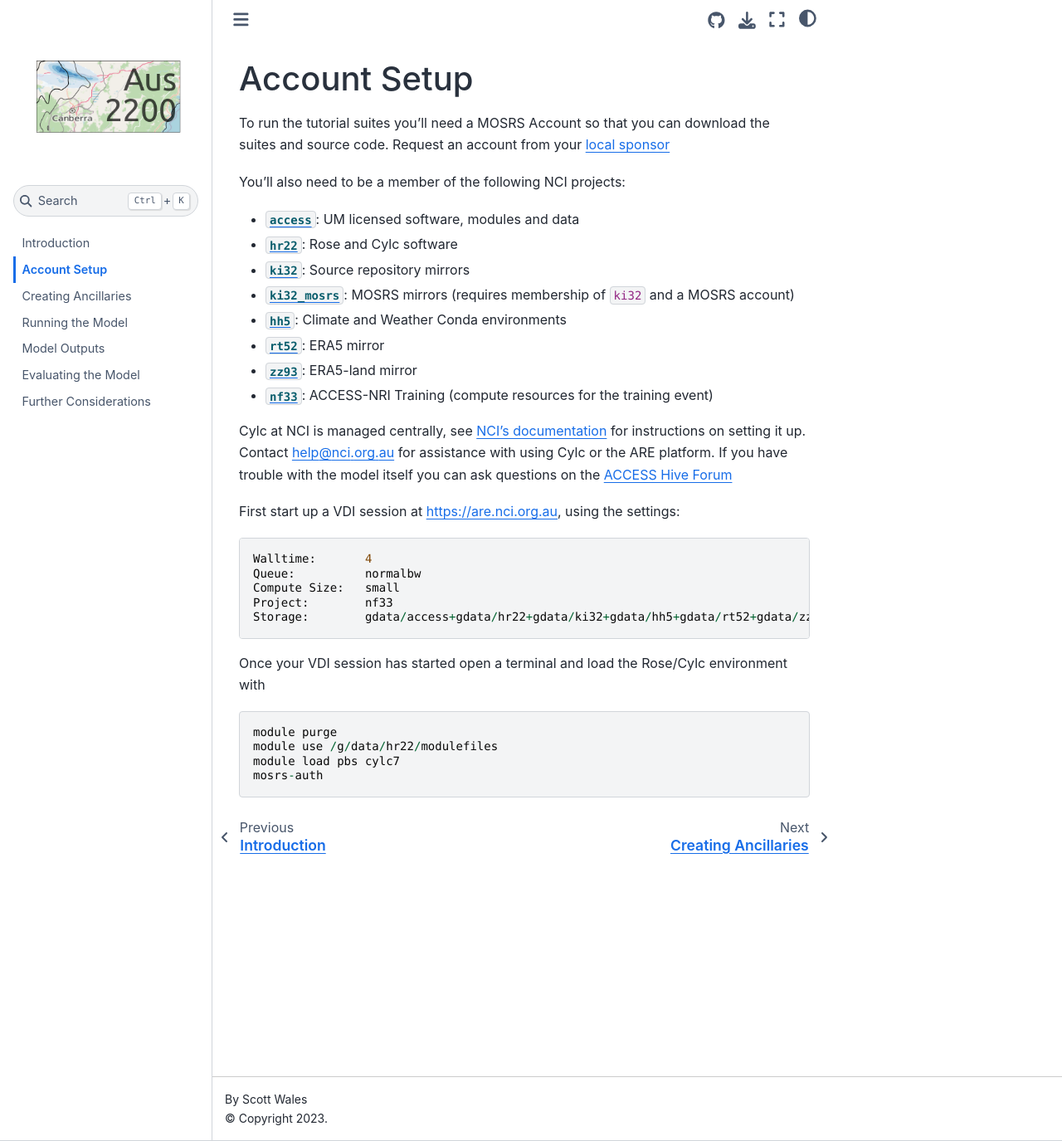
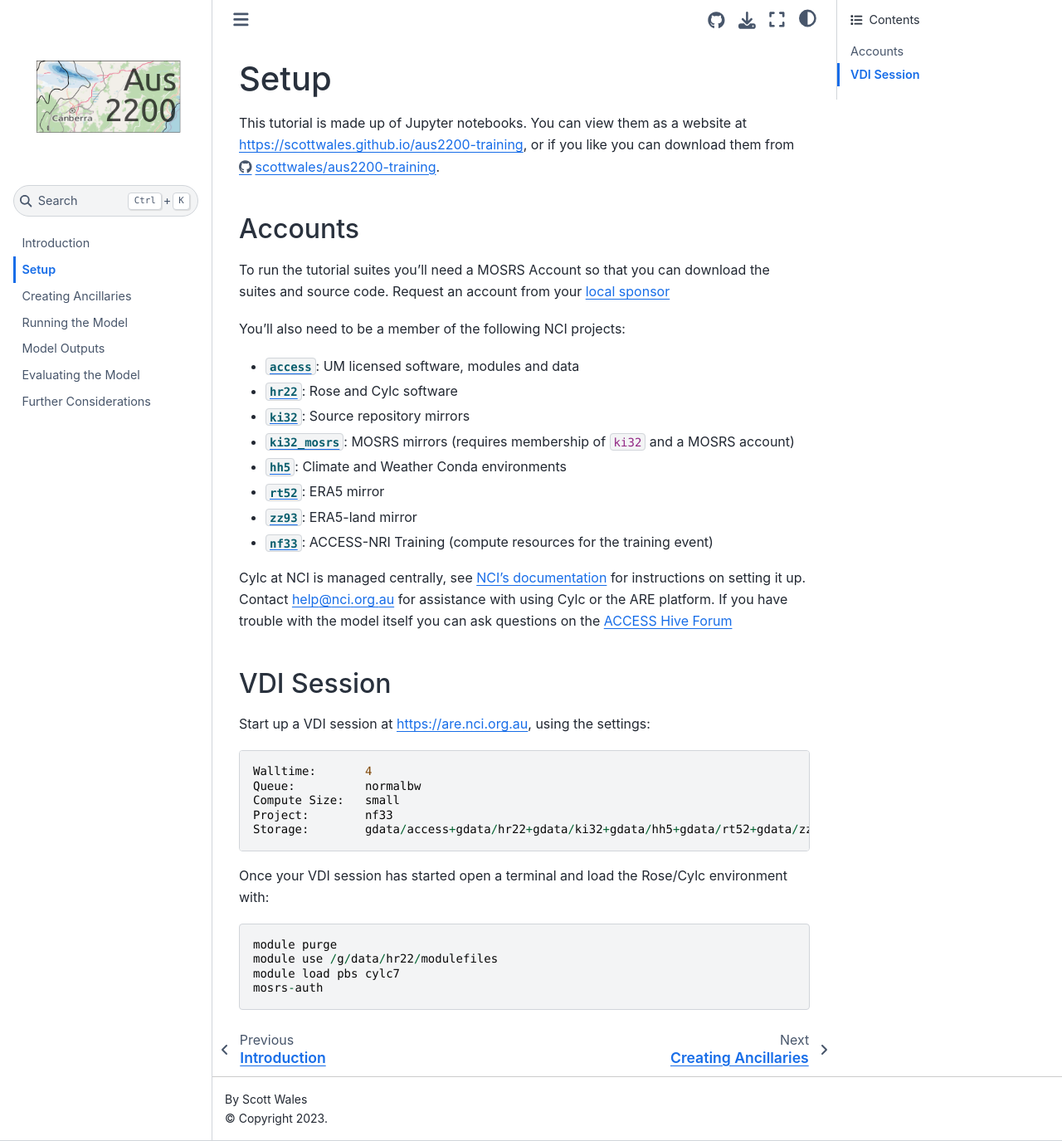
Before and after one commit to ScottWales/aus2200-training, a Jupyter Book: the page built from setup.md, in a window 1280 px wide and 1375 px high. Shown: the whole window at 83% size. Built offline with Jupyter Book 1.0.4 settings and Sphinx 7.4.7 and the Sphinx Book theme 1.1.4, drawn with Linux system fonts in a browser that asks for light colours.

Commit message:
Add repo links

````diff
--- a/setup.md
+++ b/setup.md
@@ -1,4 +1,8 @@
-# Account Setup
+# Setup
+
+This tutorial is made up of Jupyter notebooks. You can view them as a website at https://scottwales.github.io/aus2200-training, or if you like you can download them from https://github.com/scottwales/aus2200-training.
+
+## Accounts
 
 To run the tutorial suites you'll need a MOSRS Account so that you can download the suites and source code. Request an account from your [local sponsor](https://opus.nci.org.au/display/DAE/UK+Met+Office+environment+prerequisites)
 
@@ -15,7 +19,9 @@
 
 Cylc at NCI is managed centrally, see [NCI's documentation](https://opus.nci.org.au/display/DAE/UK+Met+Office+Environment+on+NCI) for instructions on setting it up. Contact help@nci.org.au for assistance with using Cylc or the ARE platform. If you have trouble with the model itself you can ask questions on the [ACCESS Hive Forum](https://forum.access-hive.org.au/latest)
 
-First start up a VDI session at https://are.nci.org.au, using the settings:
+## VDI Session
+
+Start up a VDI session at https://are.nci.org.au, using the settings:
 
 ```
 Walltime:       4
@@ -25,7 +31,7 @@
 Storage:        gdata/access+gdata/hr22+gdata/ki32+gdata/hh5+gdata/rt52+gdata/zz93
 ```
 
-Once your VDI session has started open a terminal and load the Rose/Cylc environment with
+Once your VDI session has started open a terminal and load the Rose/Cylc environment with:
 ```
 module purge
 module use /g/data/hr22/modulefiles
````
Also changed, not shown: ancillaries.ipynb.
